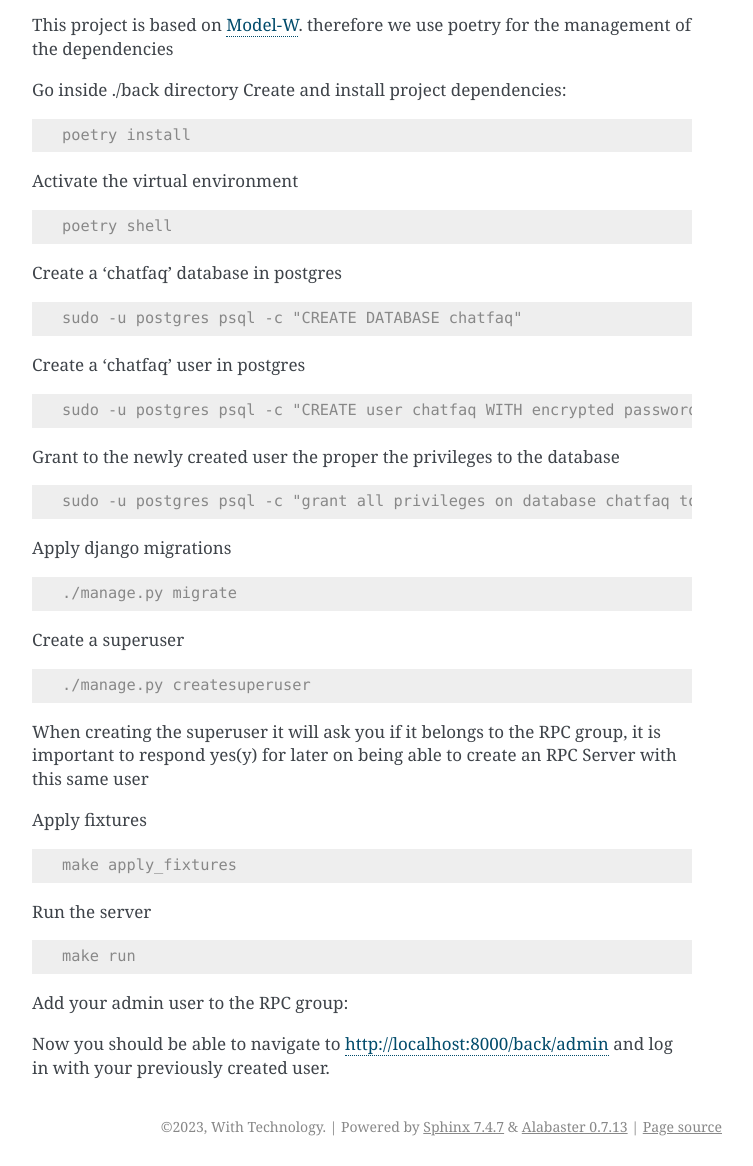
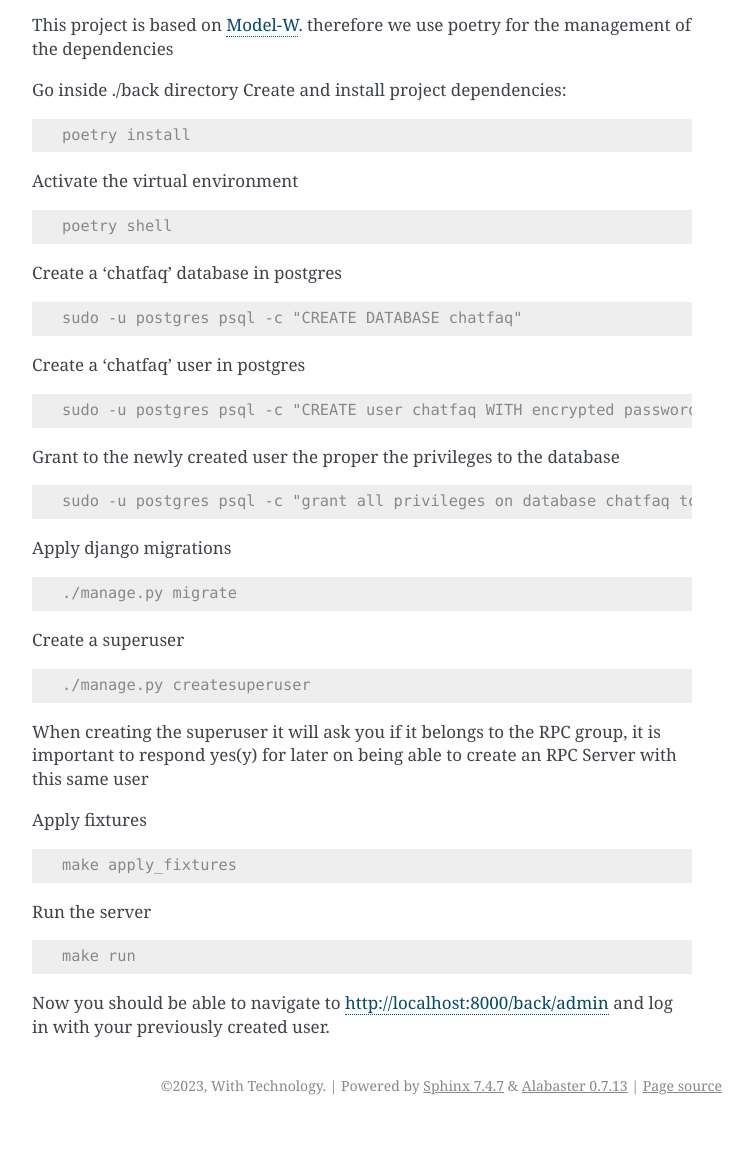
Before and after one commit to ChatFAQ/ChatFAQ, a Sphinx documentation site: the page built from doc/source/modules/back/setting_up_locally.rst, in a window 1280 px wide, cut to the strip 698-1864 px from the top of the page. Shown: the whole strip, without its empty margins (388-1141 px from the left). Built offline with Sphinx 7.4.7, drawn with Linux system fonts in a browser that asks for light colours; pages that are not in the unit, such as notebooks, are missing from menus; the version number is read from the project's files by our own code; after the commit the page ends 1823 px from its top, so only the background shows below that.

Commit message:
improving docs

```diff
--- a/doc/source/modules/back/index.rst
+++ b/doc/source/modules/back/index.rst
@@ -20,4 +20,4 @@
 Concepts
 --------------------------
 
-:doc:`Concepts`
+:doc:`concepts`
--- a/doc/source/modules/back/setting_up_locally.rst
+++ b/doc/source/modules/back/setting_up_locally.rst
@@ -82,6 +82,4 @@
     make run
 
 
-Add your admin user to the RPC group:
-
 Now you should be able to navigate to http://localhost:8000/back/admin and log in with your previously created user.
```
Also changed, not shown: other parts of doc/source/modules/back/index.rst (+1 -1 lines).
